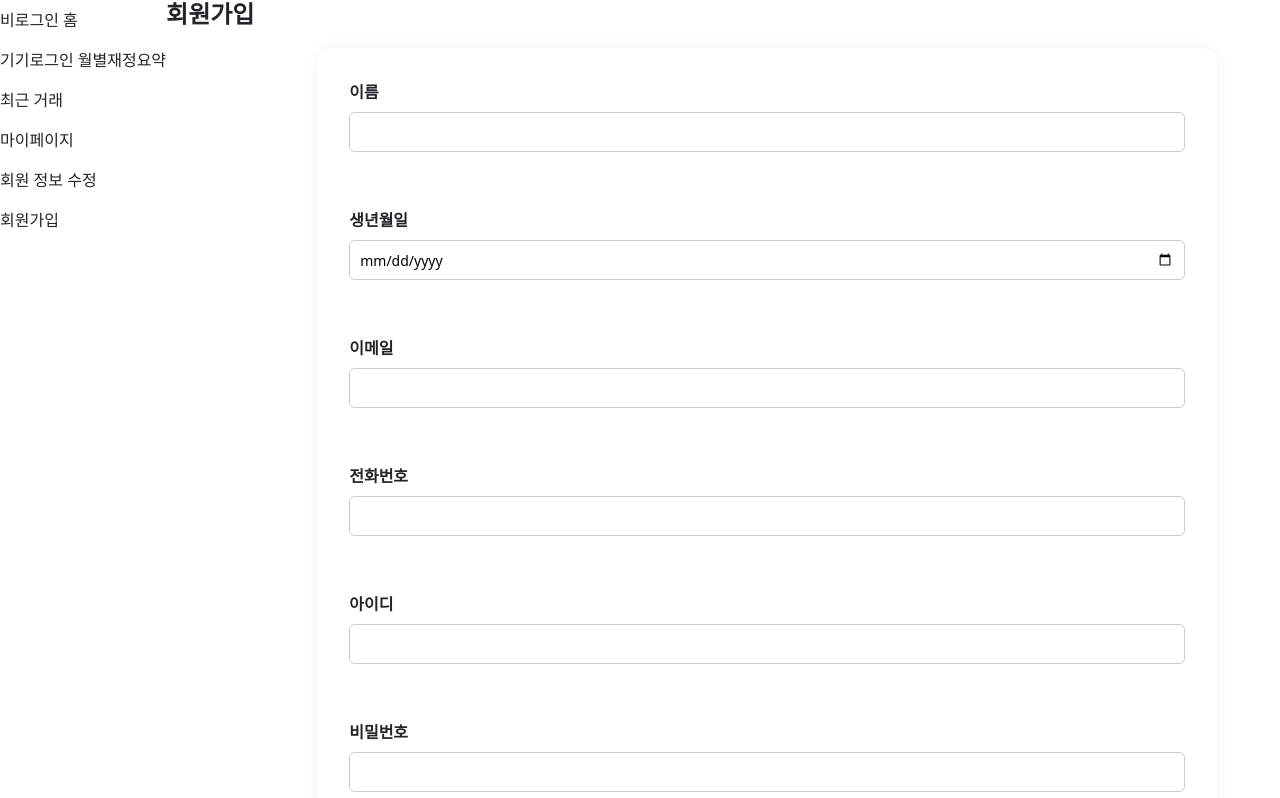
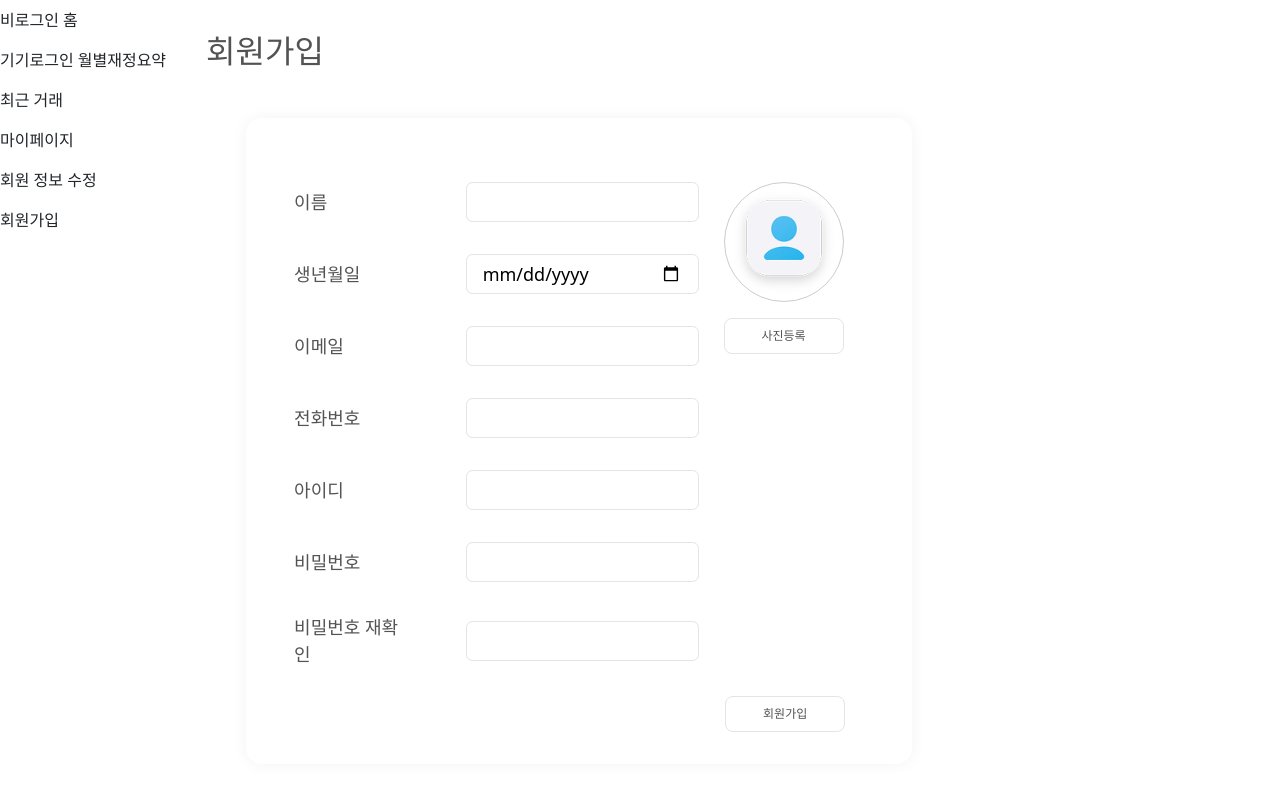
Before and after one commit to Mminjae/Skeleton_project, a Vue app in the folder project/: page /signUp in a window 1280 px wide. Shown: the top 798 px of the page. Built offline with nearby package versions, Linux system fonts and the light colour scheme.

Commit message:
design: 회원가입 css 수정

```diff
--- a/project/src/assets/css/main.css
+++ b/project/src/assets/css/main.css
@@ -19,7 +19,7 @@ body {
   /* 🎨 COLOR SYSTEM */
 
   /* 배경/기본 색상 */
-  --color-white: #fafafa;       /* 배경용 흰색 */
+  --color-white: #ffffff;       /* 배경용 흰색 */
   --color-black: #535353;       /* 글자용 검정 */
   --color-gray-medium: #959595; /* 보조 텍스트 */
   --color-gray-light: #e4e4e4;  /* 구분선 */
--- a/project/src/views/ViewSignUp.vue
+++ b/project/src/views/ViewSignUp.vue
@@ -1,14 +1,17 @@
 <template>
-  <h3 id="joinHeader">회원가입</h3>
+  <div class="viewSignUp">
+    <h2 id="joinHeader">회원가입</h2>
     <div id="joinPage">
-    <form @submit.prevent="submitForm">
+      <form class="join-form" @submit.prevent="submitForm">
+        <div class="area-input">
           <!-- 이름 입력창 -->
-    <div>
+          <div class="input-box">
             <label>이름</label>
             <input v-model="form.name" type="text" />
           </div>
+
           <!-- 생년월일 입력 -->
-  <div class="form-group">
+          <div class="input-box">
             <label for="birth">생년월일</label>
             <input
               id="birth"
@@ -18,40 +21,41 @@
               @blur="validateBirth"
               placeholder="YYYY-MM-DD"
               />
+          </div>
           <span v-if="errors.birth" class="error-text">{{ errors.birth }}</span>
-  </div>
           <!-- 이메일 입력창 -->
-    <div>
+          <div class="input-box">
             <label>이메일</label>
             <input v-model="form.email" type="text" @blur="validateEmail" />
+          </div>
           <span v-if="errors.email" class="error-text">{{ errors.email }}</span>
-    </div>
           <!-- 전화번호 입력창 -->
-    <div>
+          <div class="input-box">
             <label>전화번호</label>
             <input v-model="form.phone" type="text" @blur="validatePhone"/>
+          </div>
           <span v-if="errors.phone" class="error-text">{{ errors.phone }}</span>
-    </div>
           <!-- 아이디 입력창 -->
-    <div>
+          <div class="input-box">
             <label>아이디</label>
             <input v-model="form.userId" type="text" @blur="validateuserId" />
+          </div>
           <span v-if="errors.userId" class="error-text">{{ errors.userId }}</span>
-    </div>
-    <!-- 비밀번호 -->
-    <div>
+          <!-- 비밀번호 입력창 -->
+          <div class="input-box">
             <label>비밀번호</label>
             <input v-model="form.password" type="password" @blur="validatePassword" />
+          </div>
           <span v-if="errors.password" class="error-text">{{ errors.password }}</span>
           <span v-else-if="passwordSuccess" class="success-text">{{ passwordSuccess }}</span>
+          <div class="input-box">
+            <label>비밀번호 재확인</label>
+            <input v-model="form.passwordRepeat" type="password" @blur="validatePasswordRepeat" />
           </div>
-
-    <div>
-      <label>비밀번호 확인</label>
-      <input v-model="form.passwordRepeat" type="password" @blur="validatePasswordRepeat" />
           <span v-if="errors.passwordRepeat" class="error-text">{{ errors.passwordRepeat }}</span>
         </div>
 
+        <div class="area-button">
           <!-- 프로필 이미지 영역: 기본이미지 or 업로드 이미지 -->
           <div class="profile-image-wrapper">
             <img
@@ -69,16 +73,14 @@
             @change="handleImageChange"
             style="display: none;"
           />
-
           <!-- 라벨 버튼으로 사용자 업로드 유도 -->
           <label for="imageInput" class="upload-button">사진등록</label>
-
-
           <!-- 회원가입 버튼 -->
+        </div>
         <button type="submit">회원가입</button>
       </form>
     </div>
-
+  </div>
 </template>
 
 <script setup>
@@ -183,7 +185,7 @@ reader.onload = e => {
 reader.readAsDataURL(file)
 }
 // 디폴트 이미지 보여주기
-import defaultImageUrl from '@/assets/imgs/user.png'
+import defaultImageUrl from '@/assets/imgs/user.png' // 수정 필요
 const defaultImage = defaultImageUrl
 
 // 입력값 중복 검사
@@ -201,60 +203,115 @@ if (hasError) {
 }
 alert('회원가입 완료!')
 }
-//초기화 넣어두기
 </script>
 
 <style scoped>
-template {
-padding: 2rem;
+.viewSignUp {
+  position: relative;
+  background-color: var(--color-white);
+  color: var(--color-gray-black);
+  width: 80%;
 }
-
-html {
-font-size: 16px; /* 1rem = 16px 기준 */
+h2 {
+  padding: var(--space-xl) 0 var(--space-xl) 2.5rem;
+  color: var(--color-black);
 }
-
-#joinHeader {
-font-size: 1.5rem;
-font-weight: bold;
-margin-bottom: 2rem;
-text-align: left;
+button {
+  border: none;
+  background-color: transparent;
 }
 
 #joinPage {
-max-width: 56.25rem; /* 900px */
-margin: 3rem auto;
+  width: 65%;
+  margin: 1rem 0 0 5rem;
   padding: 2rem;
-background: #fff;
+  background: var(--color-white);
   border-radius: 1rem;
   box-shadow: 0 0 1rem rgba(0, 0, 0, 0.05);
+  position: relative
+}
+
+.area-input {
+  width: 70%;
+  margin-bottom: 4rem;
+  position: relative
+}
+.area-input > span {
+  position: absolute;
+  right: 0;
+  padding-top: 0.4rem;
+}
+
+.join-form {
+  display: flex;
+  flex-direction: row;
+  justify-content: space-between;
+}
+
+.input-box {
+  display: flex;
+  gap: 4rem;
+  margin: 1rem 0 0 1rem;
+  padding-top: 1rem;
+  align-items: center;
+}
+.input-box
+ label {
+  font-size: var(--font-m);
+  color: var(--color-black);
+  width: 200px;
+}
+.input-box input {
+  width: 100%;
+  height: 2.5rem;
+  padding: 0.75rem 1rem;
+  font-size: var(--font-m);
+  border: 1px solid var(--color-gray-light);
+  border-radius: 0.4rem;
+}
+.input-box span {
+  position: left;
+  font-size: var(--font-s);
+  margin-top: -0.25rem;
+  margin-bottom: 0.5rem;
+}
+
+.area-button {
+  display: flex;
+  flex-direction: column;
+  margin-top: 2rem;
+  padding-right: 6%;
+  position: relative;
+}
+.area-button label {
+  text-align: center;
 }
 
 /* 전체 form을 좌우 2열로 구성 */
-form {
+/* form {
 display: flex;
 gap: 2rem;
 flex-wrap: wrap;
-}
+} */
 
-input {
-width: 21rem; /* 320px */
-}
+/* input {
+  width: 21rem;
+} */
 
-input {
-height: 2.5rem; /* 고정 높이 */
-/* 혹은 패딩으로 높이 조절 */
+/* input {
+height: 2.5rem;
 padding: 0.75rem 1rem;
-}
+} */
 
 /* 왼쪽: input 영역 (세로 정렬) */
-form > div:not(.profile-image-wrapper):not(.upload-button) {
+/* form > div:not(.profile-image-wrapper):not(.upload-button) {
 flex: 1 1 60%;
 display: flex;
 flex-direction: column;
 margin-bottom: 1rem;
-}
+} */
 
-label {
+/* label {
 font-size: 1rem;
 font-weight: bold;
 margin-bottom: 0.5rem;
@@ -272,8 +329,8 @@ border: 1px solid #ccc;
 border-radius: 0.375rem;
 box-sizing: border-box;
 margin-bottom: 0.5rem;
-}
-
+} */
+/*
 .error-text,
 span.error-text {
 position: left;
@@ -289,17 +346,17 @@ color: blue;
 font-size: 0.8125rem;
 margin-top: -0.25rem;
 margin-bottom: 0.5rem;
-}
+} */
 
 /* 오른쪽: 프로필 이미지 + 버튼 */
-.profile-image-wrapper {
+/* .profile-image-wrapper {
 flex: 0 0 30%;
 display: flex;
 flex-direction: column;
 align-items: center;
 justify-content: flex-start;
 padding-top: 1rem;
-}
+} */
 
 .profile-image {
   width: 7.5rem;
@@ -312,42 +369,44 @@ margin-bottom: 1rem;
 
 .upload-button {
   display: inline-block;
-background-color: #eee;
-color: #333;
+  background-color: var(--color-white);
+  color: var(--color-black);
   padding: 0.5rem 1.25rem;
-font-size: 0.875rem;
+  font-size: var(--font-s);
   border-radius: 0.5rem;
-border: 1px solid #ccc;
+  border: 1px solid var(--color-gray-light);
   cursor: pointer;
 }
 
 /* 회원가입 버튼 */
 button[type="submit"] {
+  position: absolute;
   display: inline-block;
-background-color: #f5f5f5; /* 연회색 배경 */
-color: #333; /* 글자색 */
-border: 1px solid #ccc;
+  background-color: var(--color-white);
+  color: var(--color-black);
+  border: 1px solid var(--color-gray-light);
   border-radius: 0.5rem;
   padding: 0.5rem 1rem;
-font-size: 1rem;
-cursor: pointer;
+  font-size: var(--font-s);
   text-align: center;
-margin-top: 1rem;
-transition: background-color 0.3s;
+  margin-top: 20rem;
+  right: 10%;
+  width: 7.5rem;
+  bottom: 2rem;
 }
 
 /* 유효성 검증 메시지 */
 .error-text {
-color: red;
-font-size: 0.875rem;
-margin-top: 0.25rem;
+  color: var(--color-red);
+  font-size: var(--font-s);
+
 }
 
 /* 사진첨부 버튼 */
-.upload-button {
+/* .upload-button {
 display: inline-block;
-background-color: #f5f5f5; /* 연회색 배경 */
-color: #333; /* 글자색 */
+background-color: #f5f5f5;
+color: #333;
 border: 1px solid #ccc;
 border-radius: 0.5rem;
 padding: 0.5rem 1rem;
@@ -359,6 +418,6 @@ transition: background-color 0.3s;
 }
 
 .upload-button:hover {
-background-color: #e0e0e0; /* hover 시 살짝 진한 회색 */
-}
+background-color: #e0e0e0;
+} */
 </style>
--- a/project/src/views/ViewTransactionHistory.vue
+++ b/project/src/views/ViewTransactionHistory.vue
@@ -176,6 +176,7 @@ let maxPage = ref(21);
 }
 h2 {
   padding: var(--space-xl) 0 var(--space-xl) 2.5rem;
+  color: var(--color-black);
 }
 button {
   border: none;
```
Lines whose indentation alone changed are shown as unchanged.
